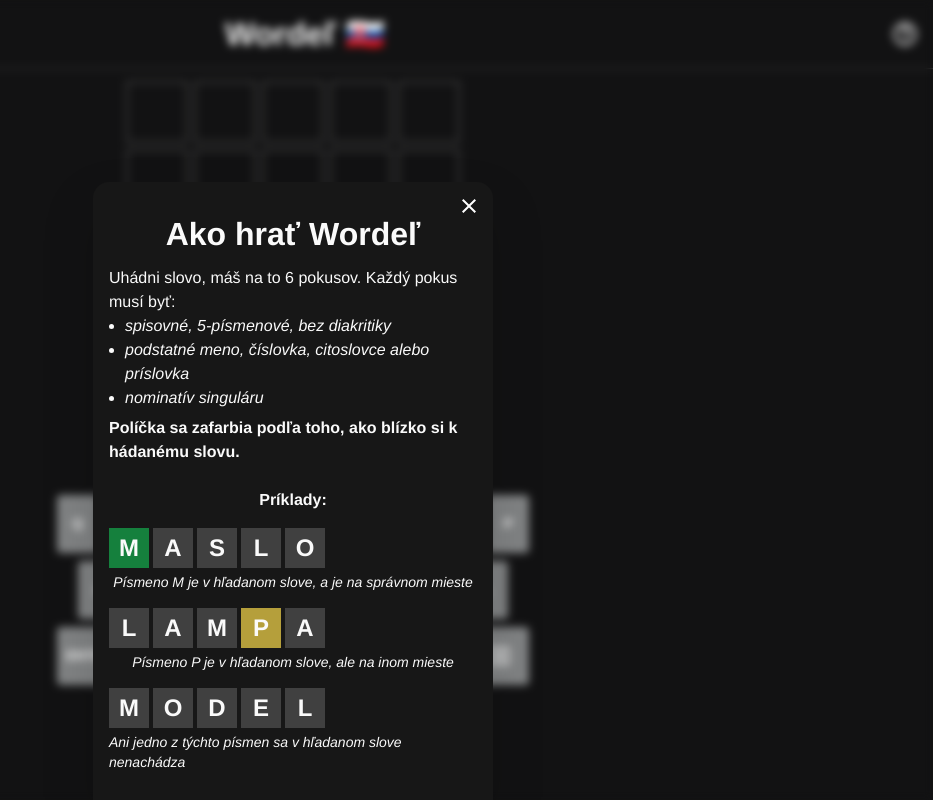
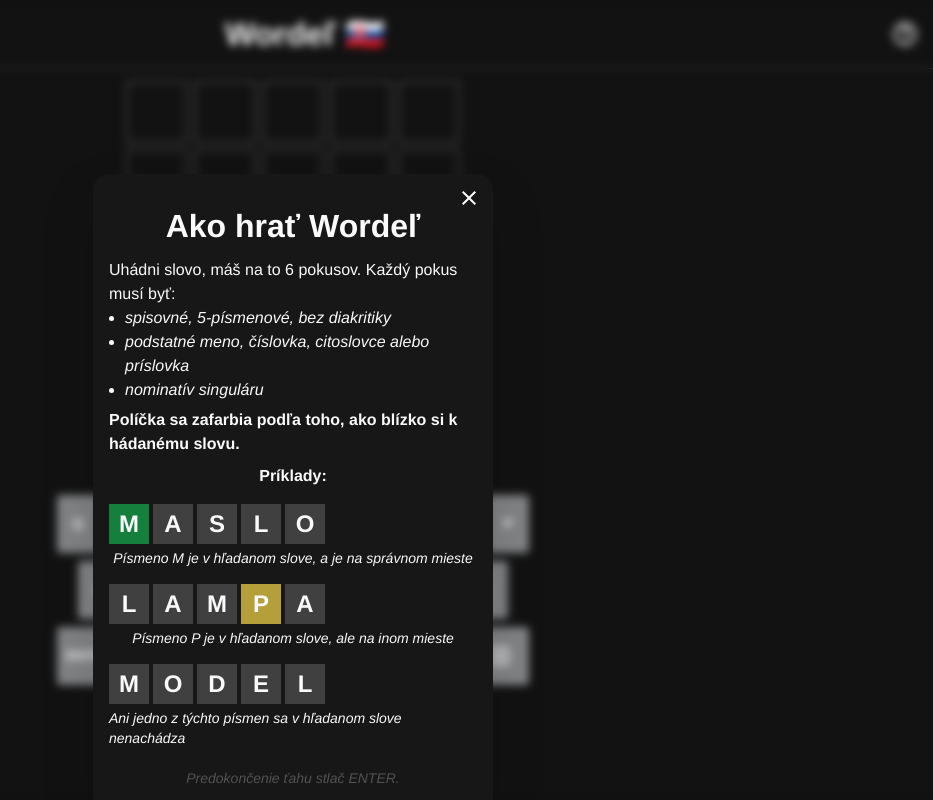
Before and after one commit to lukaslukasm/wordel, a React (Vite) app: page / in a window 1280 px wide. Both pictures are taken after a click on the button 1251 px from the left and 34 px from the top of the page. Shown: the whole page, without its empty margins (347-1280 px from the left). Built offline with nearby package versions, Linux system fonts and the light colour scheme.

Commit message:
slova a help

```diff
--- a/src/components/HelpModal.jsx
+++ b/src/components/HelpModal.jsx
@@ -16,8 +16,7 @@
         <li className="font-medium">podstatné meno, číslovka, citoslovce alebo príslovka</li>
         <li className="font-medium">nominatív singuláru</li>
       </ul>
-      <span>Políčka sa zafarbia podľa toho, ako blízko si k hádanému slovu.</span>
-      <br />
+      <span className="mb-2">Políčka sa zafarbia podľa toho, ako blízko si k hádanému slovu.</span>
       <span>Príklady:</span>
       <div className='flex mb-1 mt-4 gap-1 w-full'>
         <span className="small-green-tile">M</span>
@@ -42,7 +41,8 @@
         <span className="small-unluck-tile">E</span>
         <span className="small-unluck-tile">L</span>
       </div>
-      <span className="italic text-sm mb-3 font-medium">Ani jedno z týchto písmen sa v hľadanom slove nenachádza</span>
+      <span className="italic text-sm mb-1 font-medium">Ani jedno z týchto písmen sa v hľadanom slove nenachádza</span>
+      <span className="italic text-sm translate-y-4 text-neutral-600 mb-3 font-medium">Predokončenie ťahu stlač ENTER.</span>
 
     </Modal >
   )
```
Also changed, not shown: data/slovenske.txt, public/data/slovenske.txt.
